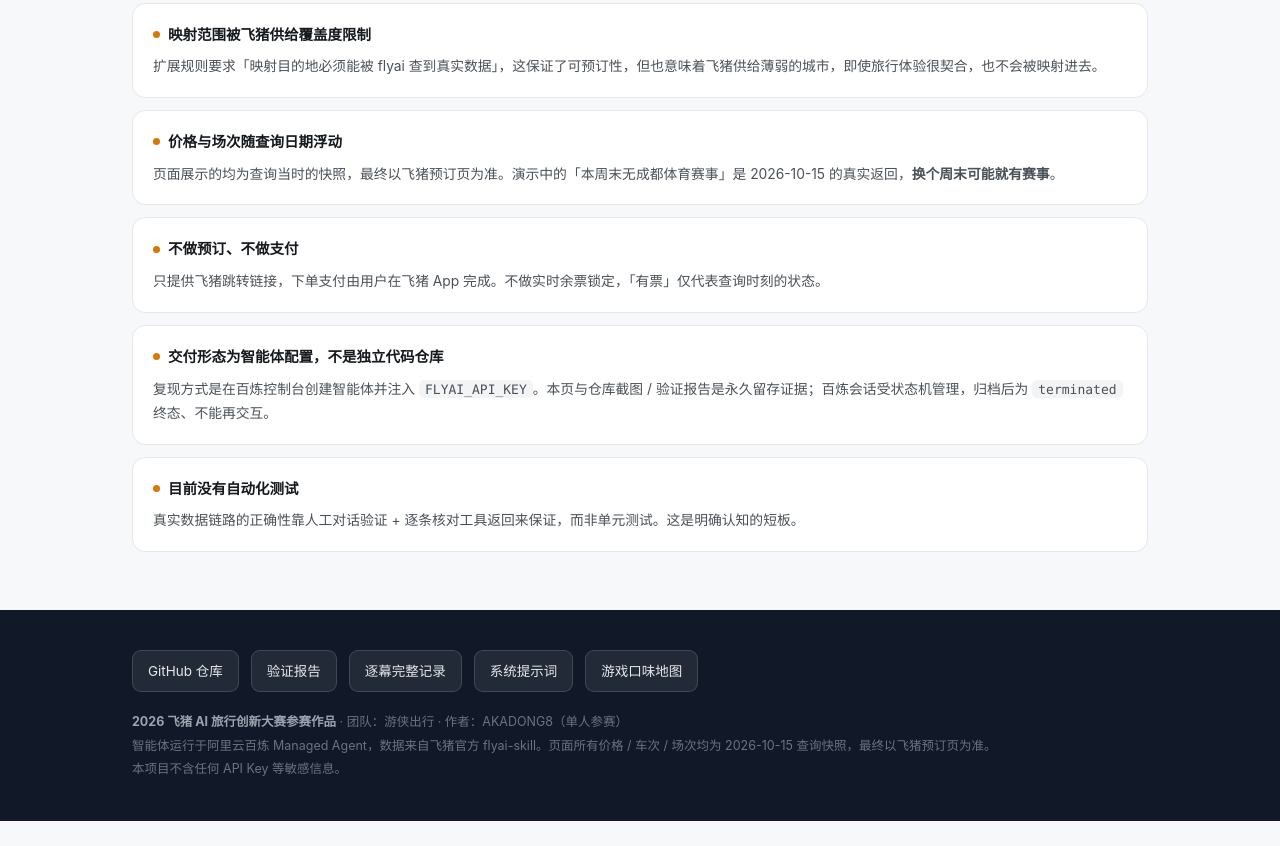
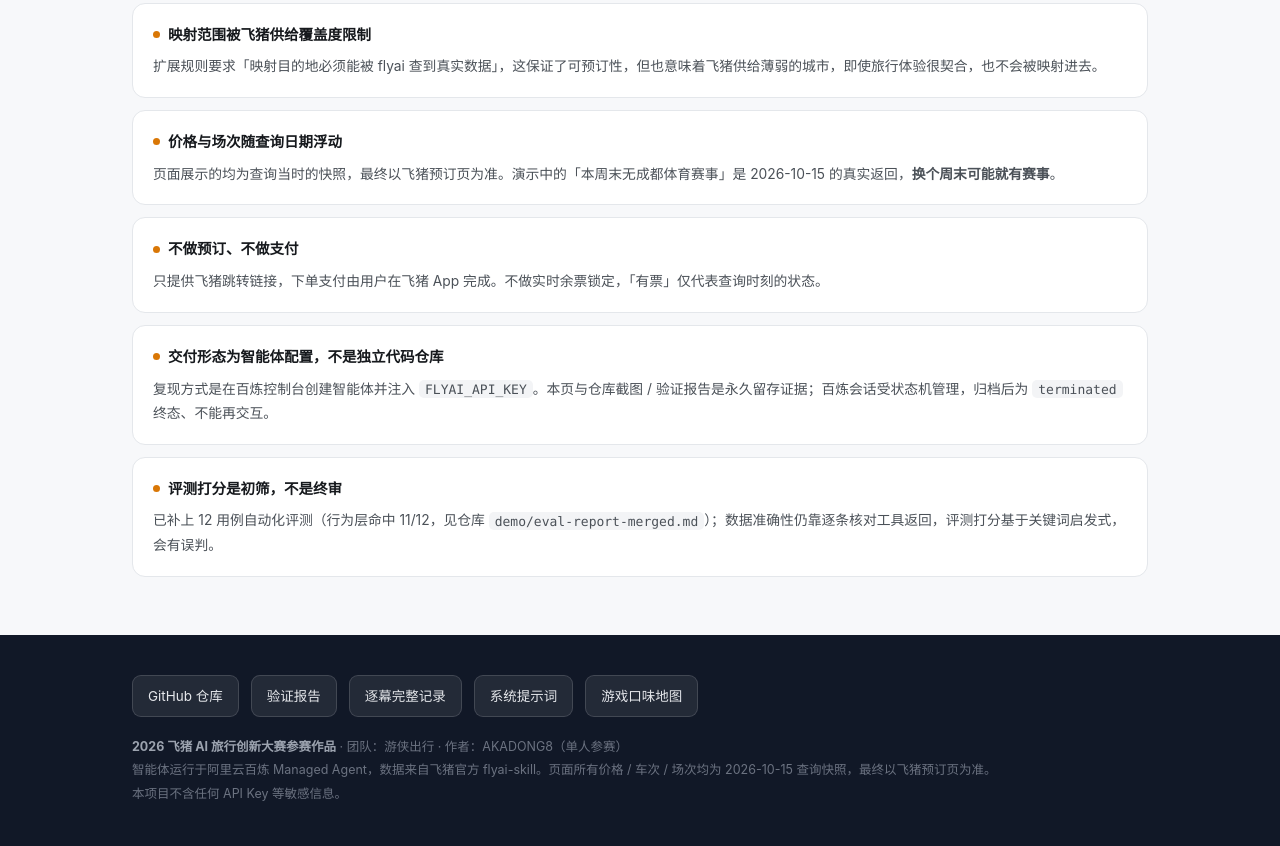
Before and after one commit to AKADONG8/youxia-travel-agent, a plain HTML site: page showcase/index.html in a window 1280 px wide. Shown: the part 8055-8901 px from the top of the page. Before the commit the page ends 8876 px from the top, so only its background shows below. Drawn offline with Linux system fonts and the light colour scheme.

Commit message:
docs: 展示页同步自动化评测结果（与 README 一致）

```diff
--- a/showcase/index.html
+++ b/showcase/index.html
@@ -656,8 +656,8 @@
       <p>复现方式是在百炼控制台创建智能体并注入 <code>FLYAI_API_KEY</code>。本页与仓库截图 / 验证报告是永久留存证据；百炼会话受状态机管理，归档后为 <code>terminated</code> 终态、不能再交互。</p>
     </div>
     <div class="bnd">
-      <div class="bt"><i></i>目前没有自动化测试</div>
-      <p>真实数据链路的正确性靠人工对话验证 + 逐条核对工具返回来保证，而非单元测试。这是明确认知的短板。</p>
+      <div class="bt"><i></i>评测打分是初筛，不是终审</div>
+      <p>已补上 12 用例自动化评测（行为层命中 11/12，见仓库 <code>demo/eval-report-merged.md</code>）；数据准确性仍靠逐条核对工具返回，评测打分基于关键词启发式，会有误判。</p>
     </div>
   </div>
 </section>
```
